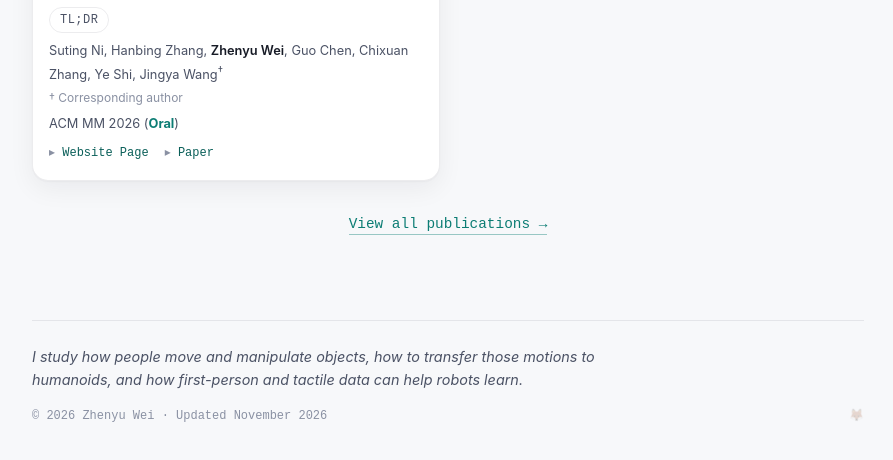
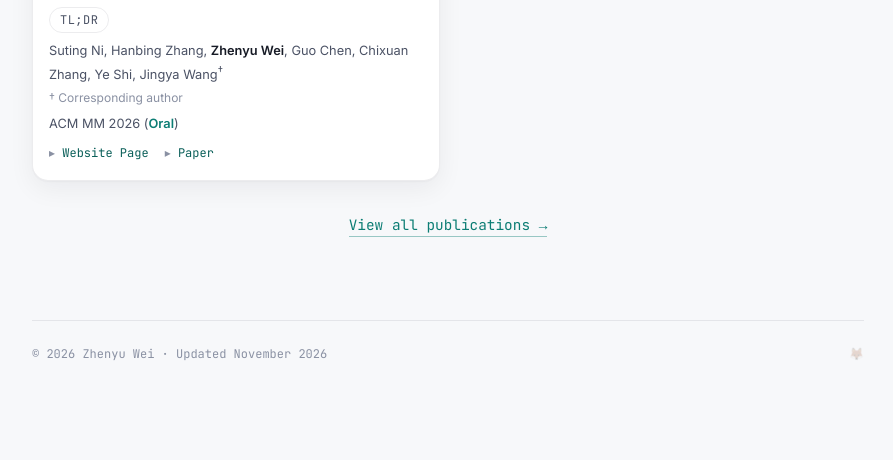
Before and after one commit to zhenyuwei-me/zhenyuwei-me.github.io, a plain HTML site: page index.html in a window 1280 px wide. Shown: the part 1142-1602 px from the top of the page, without its empty margins (192-1085 px from the left). After the commit the page ends 1559 px from the top, so only its background shows below. Drawn offline with Linux system fonts and the light colour scheme.

Commit message:
Remove research summary from homepage footer

```diff
--- a/index.html
+++ b/index.html
@@ -166,7 +166,6 @@
       </section>
 
       <footer class="footer">
-        <p class="footer-signature">I study how people move and manipulate objects, how to transfer those motions to humanoids, and how first-person and tactile data can help robots learn.</p>
         <p>© <span id="year">2026</span> Zhenyu Wei · Updated November 2026</p>
         <p class="footer-fox" id="footer-fox"><span class="fox-text">built with </span>🦊</p>
       </footer>
```
